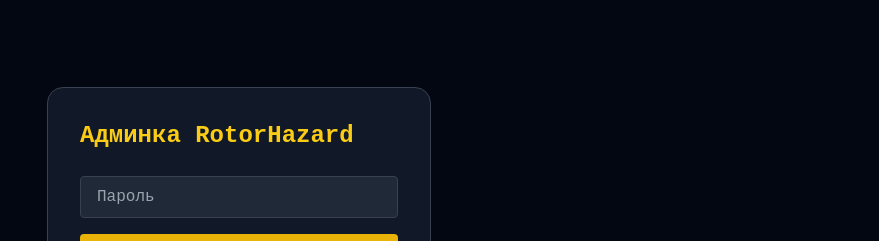
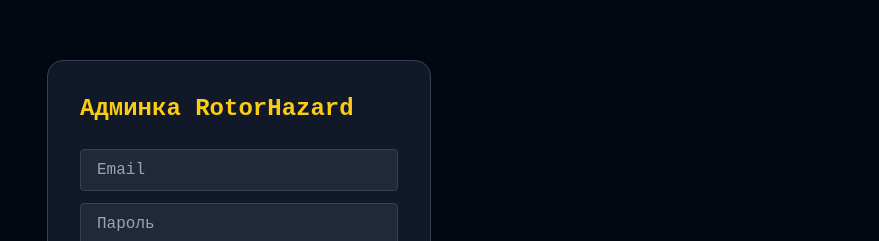
Before and after one commit to izicubed/droneracing, a Next.js app in the folder frontend/: page /admin/login in a window 1280 px wide. Shown: the part 203-444 px from the top of the page, without its empty margins (401-1280 px from the left). Built offline with nearby package versions, Linux system fonts and the light colour scheme; no server answers.

Commit message:
feat: email+password admin auth, switch to gpt-5.4 LLM

```diff
--- a/frontend/src/app/admin/login/page.tsx
+++ b/frontend/src/app/admin/login/page.tsx
@@ -3,6 +3,7 @@
 import { useRouter } from "next/navigation";
 
 export default function LoginPage() {
+  const [email, setEmail] = useState("");
   const [password, setPassword] = useState("");
   const [error, setError] = useState("");
   const [loading, setLoading] = useState(false);
@@ -15,12 +16,12 @@
       const res = await fetch("/api/admin/login", {
         method: "POST",
         headers: { "Content-Type": "application/json" },
-        body: JSON.stringify({ password }),
+        body: JSON.stringify({ email, password }),
       });
       if (res.ok) {
         router.push("/admin/leads");
       } else {
-        setError("Неверный пароль");
+        setError("Неверный email или пароль");
       }
     } catch {
       setError("Ошибка соединения");
@@ -28,16 +29,28 @@
     setLoading(false);
   };
 
+  const handleKeyDown = (e: React.KeyboardEvent) => {
+    if (e.key === "Enter") handleLogin();
+  };
+
   return (
     <div className="min-h-screen bg-gray-950 flex items-center justify-center">
       <div className="w-96 bg-gray-900 border border-gray-700 rounded-2xl p-8">
         <h1 className="text-2xl font-bold text-yellow-400 mb-6">Админка RotorHazard</h1>
         <input
+          type="email"
+          placeholder="Email"
+          value={email}
+          onChange={(e) => setEmail(e.target.value)}
+          onKeyDown={handleKeyDown}
+          className="w-full px-4 py-2 bg-gray-800 border border-gray-700 rounded text-gray-100 mb-3 focus:outline-none focus:border-yellow-500"
+        />
+        <input
           type="password"
           placeholder="Пароль"
           value={password}
           onChange={(e) => setPassword(e.target.value)}
-          onKeyDown={(e) => e.key === "Enter" && handleLogin()}
+          onKeyDown={handleKeyDown}
           className="w-full px-4 py-2 bg-gray-800 border border-gray-700 rounded text-gray-100 mb-4 focus:outline-none focus:border-yellow-500"
         />
         {error && <p className="text-red-500 text-sm mb-4">{error}</p>}
```
Also changed, not shown: 2 other files (tests, documents, lock files or other folders).
